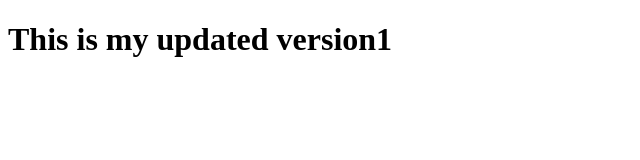
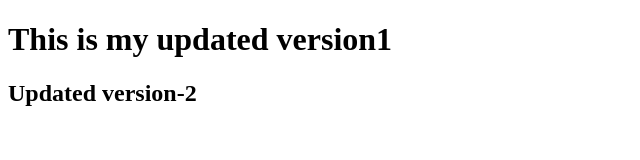
Before and after one commit to Ramalaksmi2/Git-, a plain HTML site: page index.html in a window 1280 px wide. Shown: the whole page, without its empty margins (0-640 px from the left). Drawn offline with Linux system fonts and the light colour scheme.

Commit message:
version-2

```diff
--- a/index.html
+++ b/index.html
@@ -7,5 +7,6 @@
 </head>
 <body>
     <h1>This is my updated version1</h1>
+    <h2>Updated version-2</h2>
 </body>
 </html>
```
